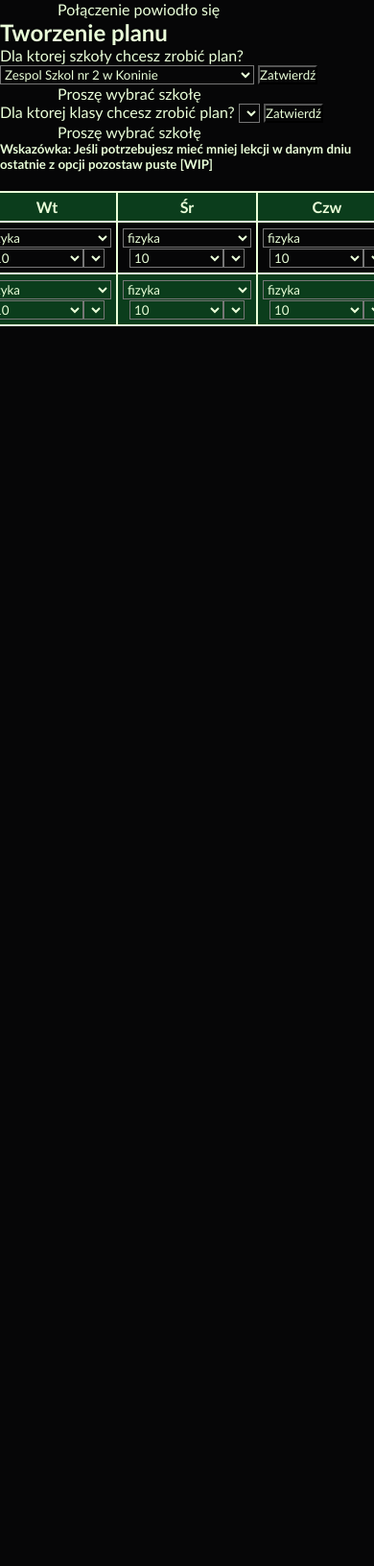
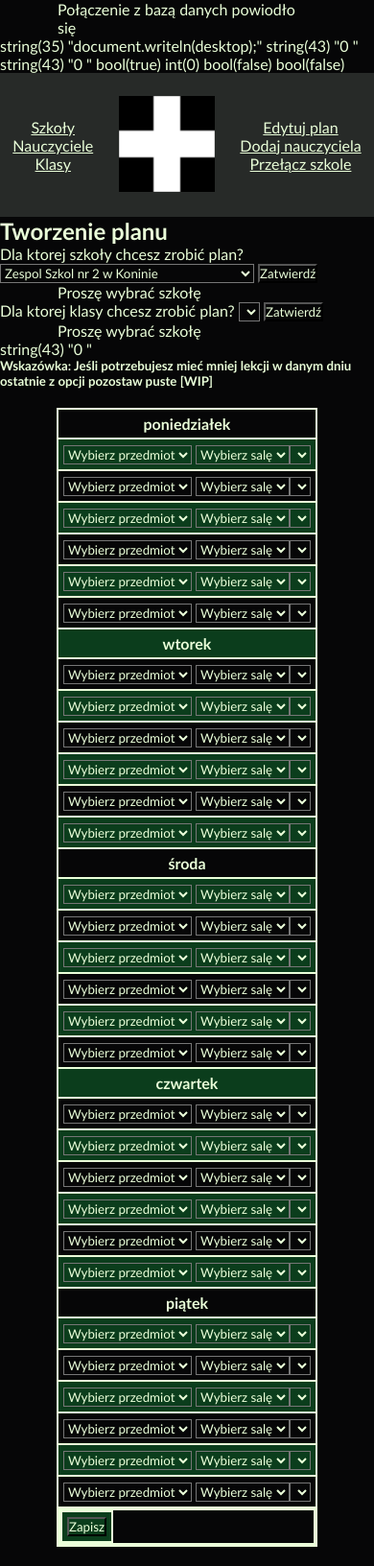
Before and after one commit to Zuzek16/UnterrichtApp, a PHP site: page /tworzPlan.php in a window 390 px wide; the page is wider, and only the part inside the window is pictured. Shown: that part at 96% size. Before the commit the page ends 340 px from the top of that part, so only its background shows below. Run offline with PHP 8.4, Linux system fonts and the light colour scheme; data comes from the database, SQL or seed files in the repository; tables that the repository leaves empty hold one stand-in row (values such as "Sample post"); lists and menus that the app fills with data are empty.

Commit message:
responsive timetable creation WIP

```diff
--- a/conn.php
+++ b/conn.php
@@ -7,7 +7,7 @@
      $conn = mysqli_connect($host, $user, $pass, $db);
 
      if ($conn) {
-          echo "<p class='conn'>Połączenie powiodło się\n</p>";
+          echo "<p class='conn'>Połączenie z bazą danych powiodło się\n</p>";
      } else {
           echo "<p class='conn'>Błąd połączenia: ". mysqli_connect_error()."</p>";
      }
--- a/getAll.php
+++ b/getAll.php
@@ -51,16 +51,16 @@ function lekcjaInput($licznikLekcji, $dzien){
       echo '<select name='.$przedmiotName.'>';
       echo '<option value="">Wybierz przedmiot</option>';
       foreach ($przedmiot as $el) {
-            // echo '<option value="'.$el['nazwa'].'">'.$el['nazwa'].'</option>';
-            echo '<option value="'.$el['nazwa'].'"selected>'.$el['nazwa'].'</option>';//DEBUG
+            echo '<option value="'.$el['nazwa'].'">'.$el['nazwa'].'</option>';
+            // echo '<option value="'.$el['nazwa'].'"selected>'.$el['nazwa'].'</option>';//DEBUG
       }
   echo "</select>
       <select name=$salaName>
       <option value=''>Wybierz salę</option>
       ";
       foreach ($sala as $el) {
-            // echo '<option value="'.$el['numer'].'">'.$el['numer'].'</option>';
-            echo '<option value="'.$el['numer'].'"selected>'.$el['numer'].'</option>';//DEBUG
+            echo '<option value="'.$el['numer'].'">'.$el['numer'].'</option>';
+            // echo '<option value="'.$el['numer'].'"selected>'.$el['numer'].'</option>';//DEBUG
       }
 
   echo "</select>";
--- a/pokazNPlan.php
+++ b/pokazNPlan.php
@@ -18,6 +18,10 @@ include "planRender.php";
      <link rel="stylesheet" href="styl.css">
 </head>
 <body>
+<?php
+include_once ("func.php");
+addheader();
+?>
      <div class="tableContainer">
           <div class="mobile">
           <?php
--- a/tworzPlan.php
+++ b/tworzPlan.php
@@ -25,14 +25,58 @@ foreach ($przedmiot as $el) {
     ?>
     <script>
         var nauczany_przedmiot = <?php echo json_encode($nauczany_przedmiot); ?>;
-        // console.log(nauczany_przedmiot);
+
+        //make a get global variable here that php can read and add an if inside the form so that it stays the same
+        //css query
+let x = window.matchMedia("(max-width: 700px)");
+let desktop;
+let y = 1;
+let n = 0;
+
+// Call listener function at run time
+if (!x.matches) { // If media query matches
+    desktop = y;
+    // document.getElementById('calosc').className = "desktop";
+  } else {
+    desktop = n;
+
+    // document.body.style.backgroundColor = "pink";
+  }
+
+// Attach listener function on state changes
+x.addEventListener("change", function() {
+    if (!x.matches) { // If media query matches
+        desktop = y;
+  } else {
+    desktop = n;
+  }
+
+});
+
     </script>
 </head>
 <body>
+<?php
+ob_start();
+echo "<script>document.writeln(desktop);</script>";
+$desktopMode = ob_get_clean();//cant check it - no proper type fix this for line 148 to work
+// echo $desktopMode;
+var_dump(substr($desktopMode, 8));
+var_dump(($desktopMode));
+var_dump(((string)$desktopMode));
+var_dump(((bool)$desktopMode));
+var_dump(((int)$desktopMode));
+var_dump(str_contains($desktopMode, "0"));
+var_dump(str_contains($desktopMode, "1 "));
+
+include_once ("func.php");
+addheader();
+?>
+
 <h2>Tworzenie planu</h2>
 
 <?php
-$sql = "SELECT * from szkola";//change thus to make an array to use
+$sql = "SELECT * from szkola";
 $wynik = mysqli_query($conn, $sql);
 $tab = [];
 
@@ -89,25 +133,27 @@ if ($tab == NULL) {
     } else {
         echo "<p>Proszę wybrać szkołę</p>";
     }
+    var_dump($desktopMode);
     ?>
 </p>
-
-<!--  -->
 <h5>Wskazówka: Jeśli potrzebujesz mieć mniej lekcji w danym dniu ostatnie z opcji pozostaw puste [WIP]</h3>
 <div class="tableContainer">
+    <div class="mobile">
+
+    </div>
+
 <form action="#" method="post">
-<table class="calosc">
-    <tr>
+    <table class="calosc" id="calosc">
+    <?php
+    if (str_contains($desktopMode, "true")) {//problem here
+        echo "<tr>
         <th>Pon</th>
         <th>Wt</th>
         <th>Śr</th>
         <th>Czw</th>
         <th>Pt</th>
-    </tr>
-
-    <?php
+    </tr>";
     global $nauczany_przedmiot;
-
     for ($i=0; $i < 2; $i++) {//liczba lekcji
         echo "<tr>";
         for ($j=0; $j < 5; $j++) {//dni tyg
@@ -133,16 +179,62 @@ if ($tab == NULL) {
             lekcjaInput($i, $dzien);
             echo "</td>";
         }
+       echo "</tr>";
+    }
+    echo "<tr class='desktop'>
+    <td colspan=5>
+    <button class='desktop' type='submit'>Zapisz</button>
+    </td>
+</tr>";
 
+
+    } else {
+    global $nauczany_przedmiot;
+    for ($i=0; $i < 2; $i++) {//liczba lekcji
+        echo "<tr>";
+        for ($j=0; $j < 5; $j++) {//dni tyg
+            $dzien;
+            switch ($j) {
+                case 0:
+                    $dzien = "poniedziałek";
+                    break;
+                case 1:
+                    $dzien = "wtorek";
+                    break;
+                case 2:
+                    $dzien = "środa";
+                    break;
+                case 3:
+                    $dzien = "czwartek";
+                    break;
+                case 4:
+                    $dzien = "piątek";
+                    break;
+            }
+            echo "<tr>
+            <th>$dzien</th>
+            </tr>";
+            for ($i=0; $i < 6; $i++) {
+                # code...
+                echo "<tr>";
+                echo "<td>";
+                lekcjaInput($i, $dzien);
+                echo "</td>";
+                echo "</tr>";
+
+            }
+        }
        echo "</tr>";
+    }//liczba lekcji
+    echo "<tr class='mobile'>
+    <td>
+    <button class='mobile' type='submit'>Zapisz</button>
+    </td>
+</tr>";
+
     }
     ?>
 
-<tr class="desktop">
-    <td colspan=5>
-    <button class='desktop' type='submit'>Zapisz</button>
-    </td>
-</tr>
 
 </table>
 </form>
@@ -159,8 +251,8 @@ if ($tab == NULL) {
             console.log(el.value);
             let form = '';
             nauczany_przedmiot[`${el.value}`].forEach(el => {
-               //form += `<option value="${el[0]}" >${el[1]}</option>`;
-                form += `<option value="${el[0]}" selected>${el[1]}</option>`;//DEBUG
+               form += `<option value="${el[0]}" >${el[1]}</option>`;
+                // form += `<option value="${el[0]}" selected>${el[1]}</option>`;//DEBUG
             });
             el.parentElement.querySelector('.nauczyciel').innerHTML = form;
         })
```
